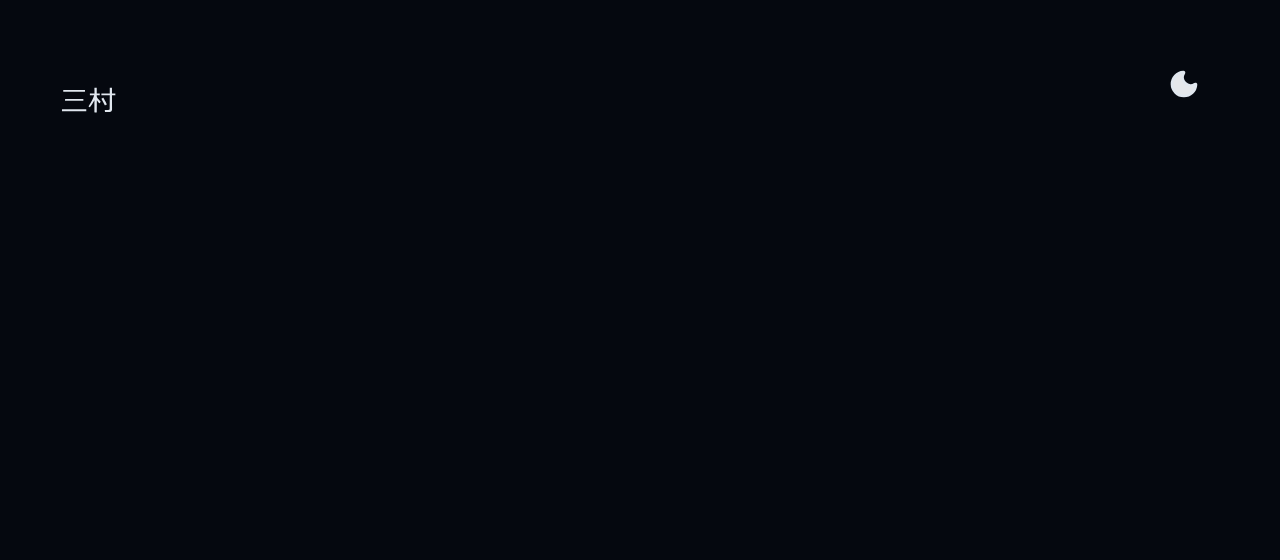
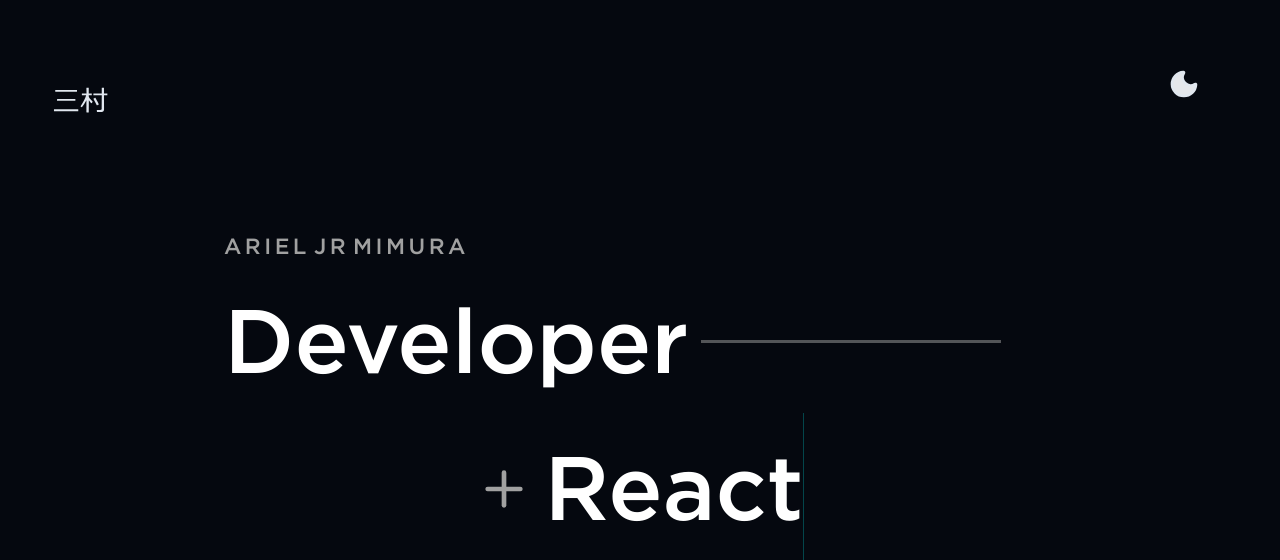
Before and after one commit to mimura-arieljr/chock, a React (Vite) app: page / in a window 1280 px wide. Both pictures are taken after a click on the button 1184 px from the left and 84 px from the top of the page. Shown: the top 560 px of the page. Built offline with nearby package versions, Linux system fonts and the light colour scheme.

Commit message:
CHCK: Added hero section
- Hero section added
- Updated Navbar

```diff
--- /dev/null
+++ b/src/components/HeroSection.tsx
@@ -0,0 +1,84 @@
+import { Mouse, Plus } from "lucide-react";
+import { useEffect, useState } from "react";
+
+export const HeroSection = () => {
+    const [key, setKey] = useState(0);
+    const skills = ["TypeScript", "React", "C#", "JavaScript", "NodeJS", ".NET", "Azure", "AWS", "Python", "TailwindCSS", "Automation"];
+    const [currentTitleIndex, setCurrentTitleIndex] = useState(0);
+
+    useEffect(() => {
+        const interval = setInterval(() => {
+            setCurrentTitleIndex((prevIndex) => (prevIndex + 1) % skills.length);
+        }, 5000);
+
+        return () => clearInterval(interval);
+    }, []);
+
+    useEffect(() => {
+        const observer = new MutationObserver(() => {
+            setKey(prev => prev + 1);
+        });
+
+        observer.observe(document.documentElement, {
+            attributes: true,
+            attributeFilter: ["class"],
+        });
+
+        return () => observer.disconnect();
+    }, []);
+
+    return (
+        <section
+            id="hero"
+            className="relative min-h-screen flex flex-col items-center justify-center px-4"
+        >
+            <div className="container w-full sm:max-w-xl md:max-w-2xl lg:max-w-4xl">
+                <div className="space-y-1">
+                    <h1 className="text-[18px] md:text-[22px] font-gotham text-secondary tracking-tight relative h-10">
+                        <span key={`jp-${key}`} className="absolute inset-0 flex gap-1">
+                            {"アリエル三村チョーク".split("").map((char, i) => (
+                                <span key={i} className="inline-block"
+                                    style={{ animation: `vanish-out 0.6s ease forwards`, animationDelay: `${i * 200}ms` }}>
+                                    {char}
+                                </span>
+                            ))}
+                        </span>
+                        <span key={`en-${key}`} className="absolute inset-0 flex gap-1 text-secondary">
+                            {"ARIEL JR MIMURA".split("").map((char, i) => (
+                                <span key={i} className="inline-block"
+                                    style={{ animation: `reveal-in 0.6s ease forwards`, animationDelay: `${i * 100}ms` }}>
+                                    {char}
+                                </span>
+                            ))}
+                        </span>
+                    </h1>
+
+                    <span className="flex items-center w-full">
+                        <span className="text-primary font-gotham text-[56px] md:text-[70px] lg:text-[90px]">
+                            Developer
+                        </span>
+                        <span className="h-[3px] ml-3 bg-secondary opacity-50 flex-1 max-w-[200px] md:max-w-[300px]"></span>
+                    </span>
+                    <span key={`+${currentTitleIndex}`} className="relative overflow-hidden inline-block group">
+                        <span className="absolute inset-0 bg-accent animate-sweep-border z-10" />
+                        <span className="relative flex items-center py-2"
+                            style={{
+                                opacity: 0,
+                                animation: 'fade-in 0.5s ease 1s forwards'
+                            }}>
+                            <Plus className="text-secondary h-6 w-6 lg:h-14 lg:w-14" />
+                            <span className="text-primary ml-3 font-gotham text-[56px] md:text-[70px] lg:text-[90px]"
+                            >
+                                {skills[currentTitleIndex]}
+                            </span>
+                        </span>
+                    </span>
+                </div>
+            </div>
+
+            <div className="absolute bottom-8 left-1/2 transform -translate-x-1/2 flex flex-col items-center animate-fading-bounce">
+                <Mouse className="h-7 w-7 text-secondary" />
+            </div>
+        </section>
+    );
+};
--- a/src/components/Navbar.tsx
+++ b/src/components/Navbar.tsx
@@ -1,7 +1,7 @@
 import GithubIcon from '../assets/github.svg?react';
 import LinkedinIcon from '../assets/linkedin.svg?react';
 import InstagramIcon from '../assets/instagram.svg?react';
-import { Cat, X } from "lucide-react";
+import { ListFilter, X } from "lucide-react";
 import { classname } from '../lib/utils';
 import { useState } from 'react';
 import { useEffect } from 'react';
@@ -47,7 +47,7 @@
 
     return (
         <nav className={classname(
-            "fixed left-14 top-35 h-3/4 z-40 transition-all duration-300",
+            "fixed left-12 top-35 h-3/4 z-40 transition-all duration-300",
             isVisible ? "opacity-100" : "opacity-0 pointer-events-none"
         )}>
             {/* desktop nav */}
@@ -88,7 +88,7 @@
                 className="md:hidden text-foreground z-50 transition-all hover:text-accent duration-300"
                 aria-label={isMenuOpen ? "Close Menu" : "Open Menu"}
             >
-                {isMenuOpen ? <X size={24} /> : <Cat size={24} className="animate-vibrate" />}
+                {isMenuOpen ? <X size={24} /> : <ListFilter size={24} />}
             </button>
             <div
                 className={classname(
@@ -104,7 +104,7 @@
                         <a
                             key={key}
                             href={item.href}
-                            className="text-foreground/80 hover:text-accent transition-colors duration-300"
+                            className="hover:text-accent transition-colors duration-300"
                             onClick={() => setIsMenuOpen(false)}
                         >
                             {item.name}
--- a/src/components/SiteIcon.tsx
+++ b/src/components/SiteIcon.tsx
@@ -2,7 +2,7 @@
 
 export const SiteIconComponent = () => {
     return (
-        <div className="fixed left-15 top-18 z-40 transition-all duration-300">
+        <div className="fixed left-13 top-18 z-40 transition-all duration-300">
             <a href='#Home' className="">
                 <SiteIcon className="h-15 w-15 fill-current hover:text-accent transition" />
             </a>
--- a/src/index.css
+++ b/src/index.css
@@ -19,6 +19,8 @@
   --color-foreground: hsl(var(--foreground));
 
   --color-primary: hsl(var(--primary));
+  --color-secondary: hsl(var(--secondary));
+  --color-accent: hsl(var(--accent));
   --color-primary-foreground: hsl(var(--primary-foreground));
 
   --color-card: hsl(var(--card));
@@ -50,7 +52,7 @@
       opacity: 0.8;
     }
   }
-  @keyframes fade-in {
+  @keyframes fade-in-translate {
     from {
       opacity: 0;
       transform: translateY(20px);
@@ -73,8 +75,7 @@
       opacity: 0;
     }
   }
-
-  @keyframes chevron-bounce {
+  @keyframes fading-bounce {
     0% {
       opacity: 0;
       transform: translateY(-100%);
@@ -92,7 +93,6 @@
       transform: translateY(-100%);
     }
   }
-
   @keyframes vibrate {
     0% {
       transform: translate(0);
@@ -113,6 +113,45 @@
       transform: translate(0);
     }
   }
+  @keyframes sweep-border {
+    0% {
+      transform: translateX(-100%);
+    }
+    50% {
+      transform: translateX(0%);
+    }
+    100% {
+      transform: translateX(100%);
+    }
+  }
+}
+@keyframes fade-in {
+  from {
+    opacity: 0;
+  }
+  to {
+    opacity: 1;
+  }
+}
+@keyframes vanish-out {
+  0% {
+    opacity: 1;
+    transform: translateY(0);
+  }
+  100% {
+    opacity: 0;
+    transform: translateY(-20px);
+  }
+}
+@keyframes reveal-in {
+  0% {
+    opacity: 0;
+    transform: translateY(20px);
+  }
+  100% {
+    opacity: 1;
+    transform: translateY(0);
+  }
 }
 
 @layer base {
@@ -122,7 +161,8 @@
 
     --card: 222 47% 8%;
 
-    --primary: 250 65% 65%;
+    --primary: 0 0% 100%;
+    --secondary: 0 0% 63%;
     --primary-foreground: 213 31% 91%;
 
     --accent: 180 100% 50%;
@@ -136,7 +176,8 @@
 
     --card: 0 0% 100%;
 
-    --primary: 250 47% 60%;
+    --primary: 0 0% 10%;
+    --secondary: 0 0% 43%;
     --primary-foreground: 210 40% 98%;
 
     --accent: 180 100% 50%;
@@ -165,8 +206,11 @@
   @media (width >= 640px) {
     max-width: 640px;
   }
-  @media (width >= 768px) {
-    max-width: 768px;
+  @media (width >= 780px) {
+    max-width: 780;
+  }
+  @media (width >= 850px) {
+    max-width: 850;
   }
   @media (width >= 1024px) {
     max-width: 1024px;
@@ -211,8 +255,12 @@
   box-shadow: 0 0 10px 5px rgba(255, 255, 255, 0.3);
 }
 
-@utility animate-chevron-bounce {
-  animation: chevron-bounce 4s ease-in-out infinite;
+@utility animate-fade-in-out {
+  animation: fade-in-out 4s ease-in-out infinite;
+}
+
+@utility animate-fading-bounce {
+  animation: fading-bounce 3s ease-in-out infinite;
 }
 
 @utility animate-vibrate {
@@ -227,6 +275,22 @@
   color: hsl(var(--accent));
 }
 
+@utility animate-vanish-out {
+  animation: vanish-out 2s ease forwards;
+}
+
+@utility animate-reveal-in {
+  animation: reveal-in 2s ease forwards;
+}
+
+@utility animate-reveal-in-delay {
+  animation: reveal-in 2s ease forwards;
+}
+
+@utility animate-sweep-border {
+  animation: sweep-border 2s ease-in-out forwards;
+}
+
 #root {
   max-width: 100%;
   margin: 0 auto;
--- a/src/pages/Home.tsx
+++ b/src/pages/Home.tsx
@@ -1,12 +1,13 @@
 import { ThemeToggle } from "../components/ThemeToggle";
 import { Navbar } from "../components/Navbar";
 import { SiteIconComponent } from "../components/SiteIcon"
+import { HeroSection } from "../components/HeroSection";
 // import { HoneycombBackground } from "../components/HoneycombBackground";
 // import { CursorGlow } from "../components/CursorGlow";
 
 export const Home = () => (
     <div className="min-h-screen bg-background text-foreground overflow-x-hidden">
-        {/* {<CursorGlow/>} */}
+        {/* {<CursorGlow/>}  */}
         {/* {<HoneycombBackground />} */}
 
         {<ThemeToggle />}
@@ -15,7 +16,7 @@
 
         {<Navbar />}
 
-        {/* Navbar */}
+        {<HeroSection />}
 
         {/** Main Content */}
 
```
